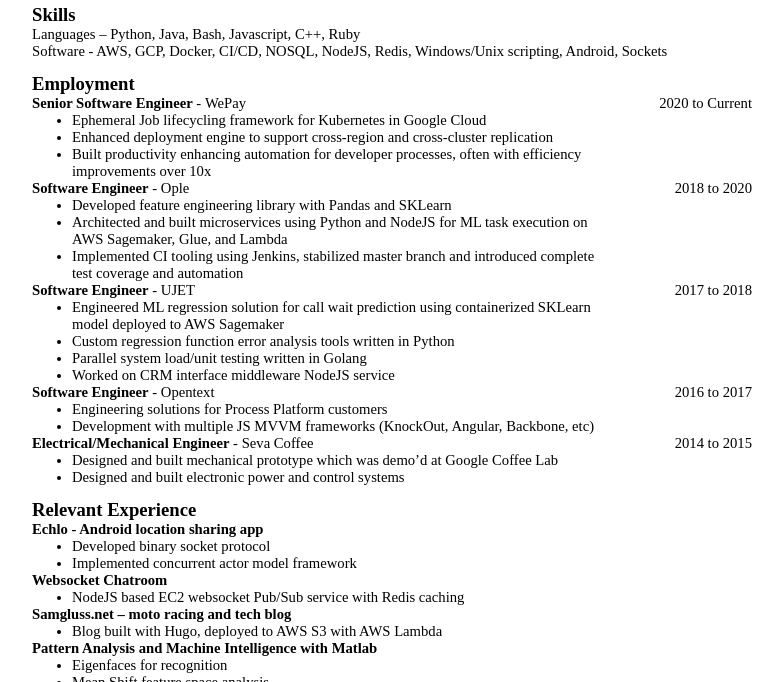
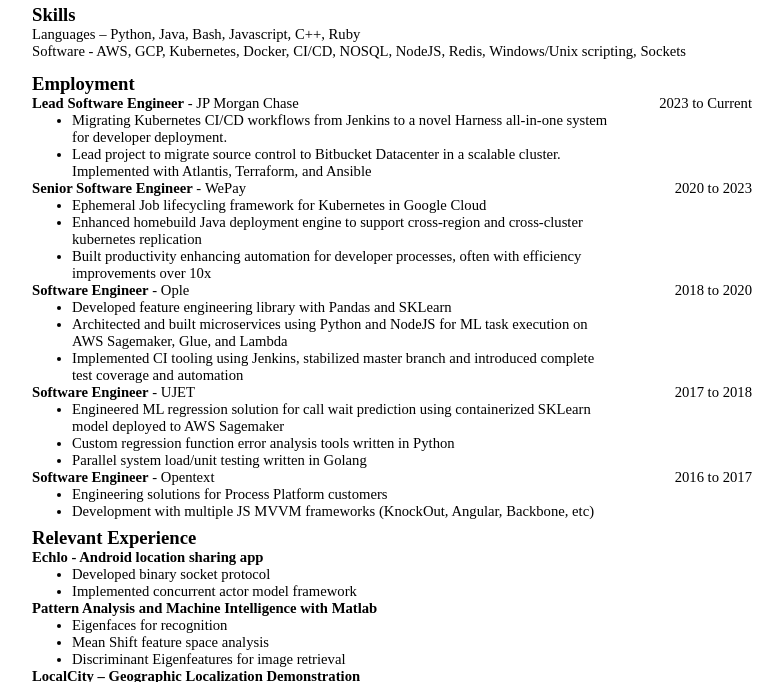
Before and after one commit to sgluss/resume, a plain HTML site: page index.html in a window 1280 px wide. Shown: the part 116-798 px from the top of the page, without its empty margins (16-799 px from the left). Drawn offline with Linux system fonts and the light colour scheme.

Commit message:
update to 2024

```diff
--- a/index.html
+++ b/index.html
@@ -2,7 +2,7 @@
 <html lang = "en-US">
 	<head>
 	<meta charset = "UTF-8">
-	<title>Samuel Gluss Resume 2021</title>
+	<title>Samuel Gluss Resume 2024</title>
 	<link rel = "stylesheet" type = "text/css" href = "style.css" />
  </head>
 	<body>
@@ -31,12 +31,32 @@
 		<div class="section">
 			<div class="section-h2">Skills</div>
 			<div>Languages – Python, Java, Bash, Javascript, C++, Ruby</div>
-			<div>Software - AWS, GCP, Docker, CI/CD, NOSQL, NodeJS, Redis, Windows/Unix scripting, Android, Sockets</div>
+			<div>Software - AWS, GCP, Kubernetes, Docker, CI/CD, NOSQL, NodeJS, Redis, Windows/Unix scripting, Sockets</div>
 		</div>
 
 		<!-- Employment -->
 		<div class="section">
 			<div class="section-h2">Employment</div>
+
+			<div class="job">
+				<div class="job-header">
+					<div class="job-title">
+						<div class="job-position">Lead Software Engineer</div>
+						<div class="job-divider"> - </div>
+						<div class="job-company">JP Morgan Chase</div>
+					</div>
+					<div class="job-employment-dates">2023 to Current</div>
+				</div>
+				<ul class="job-desc">
+					<li>
+						Migrating Kubernetes CI/CD workflows from Jenkins to a novel Harness all-in-one system for developer deployment.
+					</li>
+					<li>
+						Lead project to migrate source control to Bitbucket Datacenter in a scalable cluster. Implemented with Atlantis, Terraform, and Ansible
+					</li>
+				</ul>
+			</div>
+
 			<div class="job">
 				<div class="job-header">
 					<div class="job-title">
@@ -44,14 +64,14 @@
 						<div class="job-divider"> - </div>
 						<div class="job-company">WePay</div>
 					</div>
-					<div class="job-employment-dates">2020 to Current</div>
+					<div class="job-employment-dates">2020 to 2023</div>
 				</div>
 				<ul class="job-desc">
 					<li>
 						Ephemeral Job lifecycling framework for Kubernetes in Google Cloud
 					</li>
 					<li>
-						Enhanced deployment engine to support cross-region and cross-cluster replication
+						Enhanced homebuild Java deployment engine to support cross-region and cross-cluster kubernetes replication
 					</li>
 					<li>
 						Built productivity enhancing automation for developer processes, often with efficiency improvements over 10x
@@ -100,9 +120,6 @@
 					<li>
 					    Parallel system load/unit testing written in Golang
 					</li>
-					<li>
-					    Worked on CRM interface middleware NodeJS service
-					</li>
 				</ul>
 			</div>
 
@@ -125,26 +142,6 @@
 				</ul>
 			</div>
 
-			<div class="job">
-				<div class="job-header">
-					<div class="job-title">
-						<div class="job-position">Electrical/Mechanical Engineer</div>
-						<div class="job-divider"> - </div>
-						<div class="job-company">Seva Coffee</div>
-					</div>
-					<div class="job-employment-dates">2014 to 2015</div>
-				</div>
-				<ul class="job-desc">
-				    <li>
-				    	Designed and built mechanical prototype which was demo’d at Google Coffee Lab
-				    </li>
-				    <li>
-				    	Designed and built electronic power and control systems
-				    </li>
-				</ul>
-			</div>
-		</div>
-
 		<!-- Relevant Experience -->
 		<div class="section">
 			<div class="section-h2">Relevant Experience</div>
@@ -158,24 +155,6 @@
 			    </li>
 			    <li>
 			    	Implemented concurrent actor model framework
-			    </li>
-			</ul>
-
-			<div class="project-title">
-				Websocket Chatroom
-			</div>
-			<ul class="project-desc">
-			    <li>
-					NodeJS based EC2 websocket Pub/Sub service with Redis caching
-			    </li>
-			</ul>
-
-			<div class="project-title">
-				Samgluss.net – moto racing and tech blog
-			</div>
-			<ul class="project-desc">
-			    <li>
-					Blog built with Hugo, deployed to AWS S3 with AWS Lambda
 			    </li>
 			</ul>
 
```
